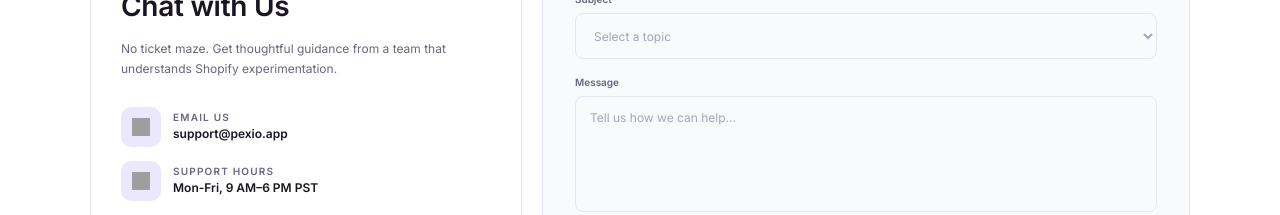
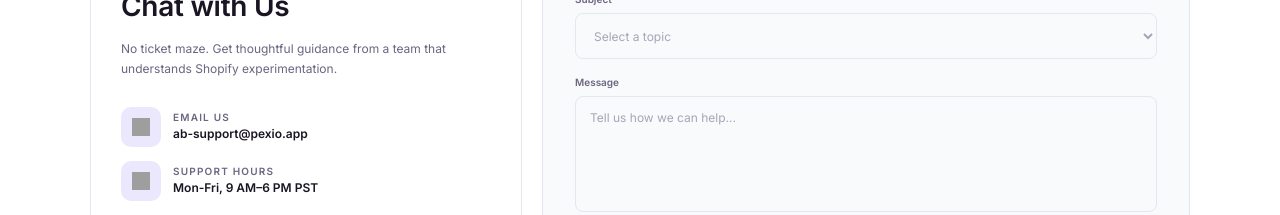
Before and after one commit to k-ankush07/Pexio-AB-Testing-Website, a React (Vite) app: page / in a window 1280 px wide. Shown: the part 3500-3715 px from the top of the page. Built offline with nearby package versions, Linux system fonts and the light colour scheme; grey boxes are pictures that could not be loaded.

Commit message:
update contact

```diff
--- a/src/components/Contact.jsx
+++ b/src/components/Contact.jsx
@@ -106,7 +106,7 @@ export default function Contact() {
                       Email us
                     </p>
                     <p className="truncate text-[12px] font-semibold text-[#1A1523]">
-                      support@pexio.app
+                      ab-support@pexio.app
                     </p>
                   </div>
                 </div>
```
